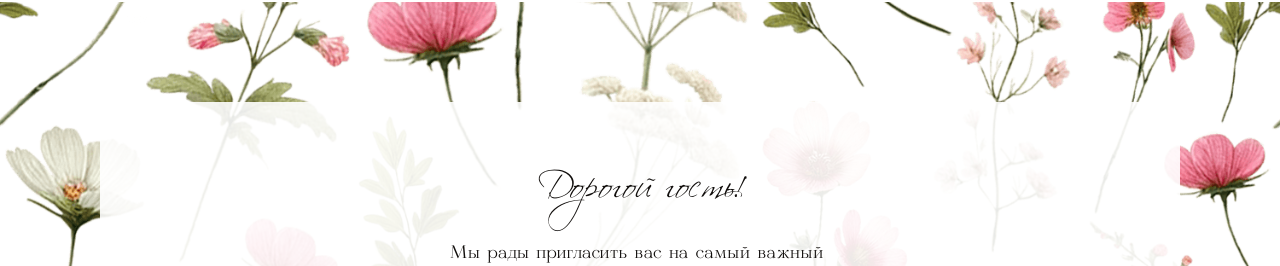
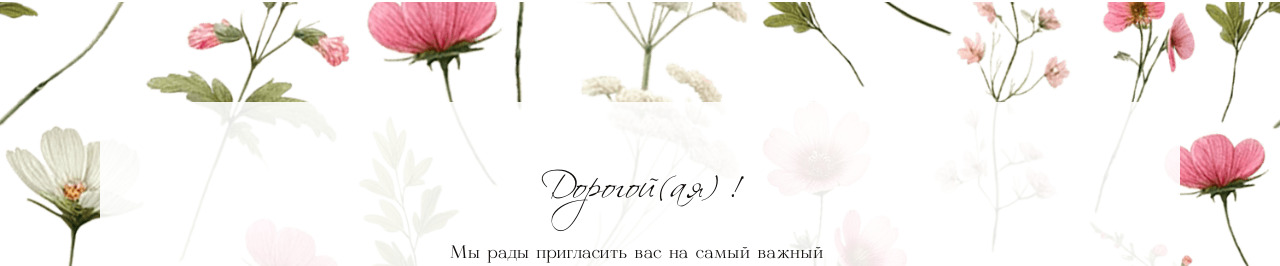
Before and after one commit to Julia-Kovalchuk/wedding-invitation, a React (Create React App) app: page / in a window 1280 px wide. Shown: the part 848-1114 px from the top of the page. Built offline with nearby package versions, Linux system fonts and the light colour scheme.

Commit message:
fixed greeting

```diff
--- a/public/index.html
+++ b/public/index.html
@@ -11,7 +11,7 @@
     <meta property="og:title" content="Приглашение на свадьбу Влада и Юли 💍" />
     <meta
       property="og:description"
-      content="Мы будем рады видеть вас на нашем празднике!\n\nОткройте приглашение 💕"
+      content="Мы будем рады видеть вас на нашем празднике! Откройте приглашение 💕"
     />
     <meta
       property="og:image"
@@ -31,7 +31,7 @@
     />
     <meta
       name="twitter:description"
-      content="Мы будем рады видеть вас на нашем празднике!\n\nОткройте приглашение 💕"
+      content="Мы будем рады видеть вас на нашем празднике! Откройте приглашение 💕"
     />
     <meta
       name="twitter:image"
--- a/src/components/greetingBlock/greetingBlock.tsx
+++ b/src/components/greetingBlock/greetingBlock.tsx
@@ -3,11 +3,30 @@ import React from "react";
 import { StyledGreetingBlock, Time } from "./styles";
 import { InfoText, Title } from "ui/typography";
 import { Calendar } from "../index";
+import { getGreeting } from "utils/formatGreeting";
 
 export const GreetingBlock = () => {
+  const params = new URLSearchParams(window.location.search);
+  const guestName = params.get("to");
+  const gender = params.get("gender");
+  const greetingText = getGreeting(gender);
+
+  const isPlural = gender === "plural";
+
   return (
     <StyledGreetingBlock>
-      <Title>Дорогой гость!</Title>
+      <Title>
+        {greetingText}{" "}
+        {isPlural ? (
+          <>
+            <br />
+            <span>{guestName}</span>
+          </>
+        ) : (
+          guestName
+        )}
+        !
+      </Title>
       <InfoText>
         Мы рады пригласить вас на самый важный день в нашей жизни – нашу
         свадьбу!
--- /dev/null
+++ b/src/utils/formatGreeting.ts
@@ -0,0 +1,12 @@
+export const getGreeting = (gender: string | null) => {
+  switch (gender) {
+    case "male":
+      return "Дорогой";
+    case "female":
+      return "Дорогая";
+    case "plural":
+      return "Дорогие";
+    default:
+      return "Дорогой(ая)";
+  }
+};
```
